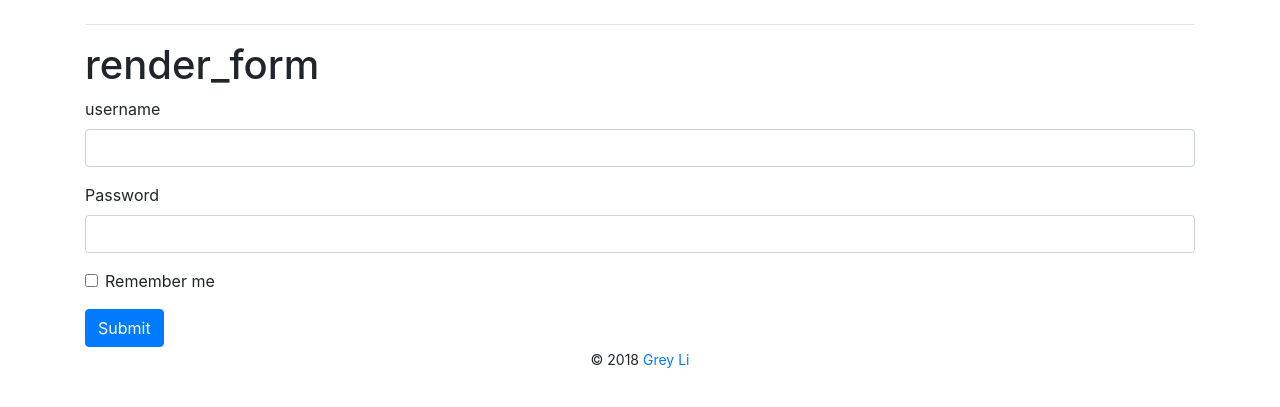
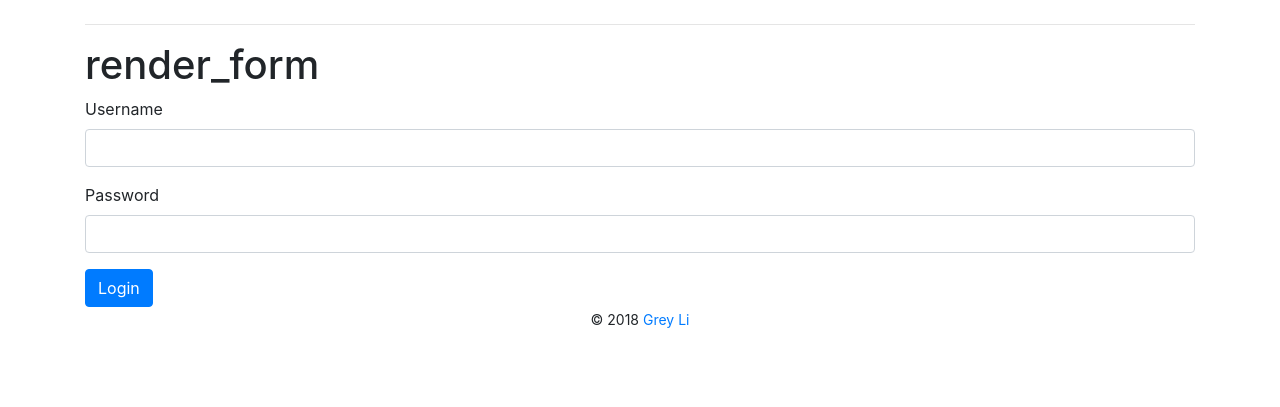
Before and after one commit to JasonZHOU41/Cpts583-project, a Flask app: page /login in a window 1280 px wide. Shown: the part 56-463 px from the top of the page. Run offline with Flask 2, Linux system fonts and the light colour scheme; data comes from the database, SQL or seed files in the repository; data that the repository does not hold is empty; parts of the project's set-up code (start-up, migrations or seed data) failed here and were passed over; some libraries are stand-ins or nearby versions.

Commit message:
improve the login and new model

```diff
--- a/myproject/forms.py
+++ b/myproject/forms.py
@@ -7,9 +7,9 @@ from wtforms.validators import DataRequired, Length
 
 
 class LoginForm(FlaskForm):
-    username = StringField('username',
+    username = StringField('Username',
                            validators=[DataRequired(), Length(1, 20)])
     password = PasswordField('Password',
                              validators=[DataRequired(), Length(6, 20)])
-    remember = BooleanField('Remember me', default=False)
-    submit = SubmitField()
+    # remember = BooleanField('Remember me', default=False)
+    submit = SubmitField('Login')
--- a/myproject/templates/login.html
+++ b/myproject/templates/login.html
@@ -4,5 +4,12 @@
 {% block content %}
     <h1>render_form</h1>
     {{ render_form(form) }}
+{#    <form name="login_form" action="/login" method="post">#}
+{#        <label> username </label>#}
+{#        <input type="text" name="username">#}
+{#        <label> password </label>#}
+{#        <input type="password" name="password">#}
+{#        <button  type="submit" value="Submit">Login</button>#}
+{#    </form>#}
 
 {% endblock %}
--- a/myproject/views.py
+++ b/myproject/views.py
@@ -34,10 +34,15 @@ def login():
     User.init_admin()
 
     if form.validate_on_submit():
-        uname = form.username.data
-        user = User.query.filter_by(name=uname).first()
-        if user is not None:
-            if user.password == form.password.data:
+        # uname = form.username.data
+        input_name = request.form.get("username")
+        password = request.form.get("password")
+        user = User.query.filter_by(name=input_name).first()
+        if user is None:
+            flash("user does not exits")
+        else:
+            # if user.password == form.password.data:
+            if user.password == password:
                 print('User info:', user)
                 flash('Login successful')
                 return redirect('/index')
```
Also changed, not shown: myproject/models.py (+8 -0 lines).
